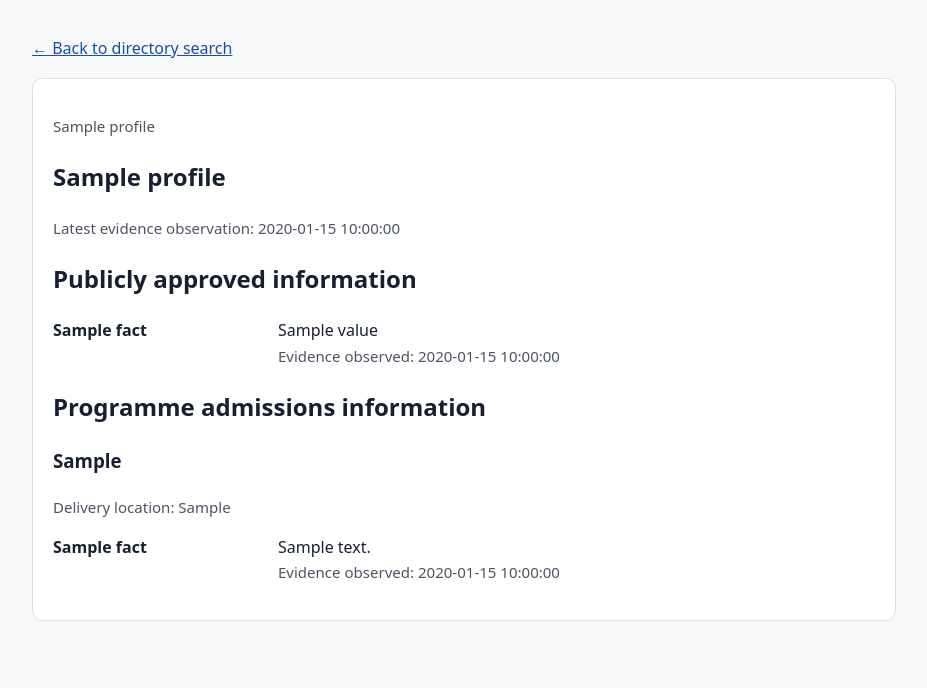
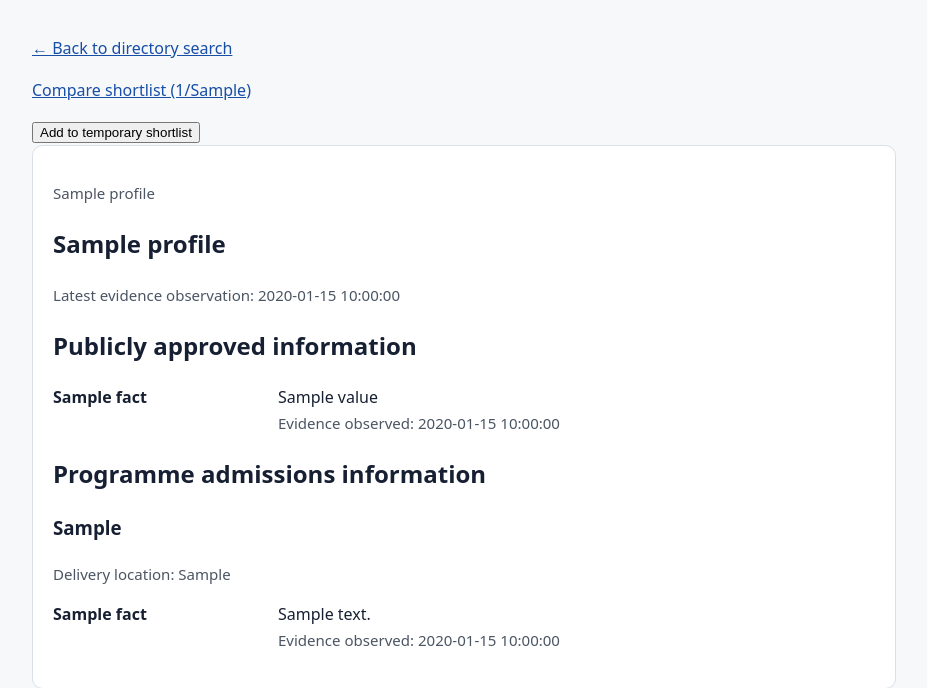
Before and after one commit to mattari20/listing-v2, a Laravel app: template resources/views/directory/show.blade.php in a window 1280 px wide. Shown: the top 688 px of the page, without its empty margins (176-1103 px from the left). Run offline with Laravel 12, Linux system fonts and the light colour scheme; the template is opened without the code that fills it: most values are stand-ins (such as "Sample title", 1, 10 or a date in 2020); parts of the project's set-up code (start-up, migrations or seed data) failed here and were passed over.

Commit message:
feat(rcv-b03): add shortlist controls to public profiles

```diff
--- a/resources/views/directory/show.blade.php
+++ b/resources/views/directory/show.blade.php
@@ -25,6 +25,14 @@
 <a class="skip-link" href="#main-content">Skip to main content</a>
 <main id="main-content" tabindex="-1">
     <p><a href="{{ route('directory.index') }}">← Back to directory search</a></p>
+    <p><a href="{{ route('directory.compare') }}">Compare shortlist ({{ $shortlistCount }}/{{ $shortlistLimit }})</a></p>
+    @if ($isShortlisted)
+        <form method="post" action="{{ route('directory.shortlist.remove', ['entity' => $profile['id']]) }}">@csrf @method('delete')<button type="submit">Remove from temporary shortlist</button></form>
+    @else
+        <form method="post" action="{{ route('directory.shortlist.add', ['entity' => $profile['id']]) }}">@csrf<button type="submit" @disabled($shortlistCount >= $shortlistLimit)>Add to temporary shortlist</button></form>
+    @endif
+    @if (session('shortlist_status'))<p role="status">{{ session('shortlist_status') }}</p>@endif
+    @if ($errors->has('shortlist'))<p role="alert">{{ $errors->first('shortlist') }}</p>@endif
     <article>
         <p class="meta">{{ $profile['type_label'] }}</p>
         <h1 dir="auto">{{ $profile['name'] }}</h1>
```
